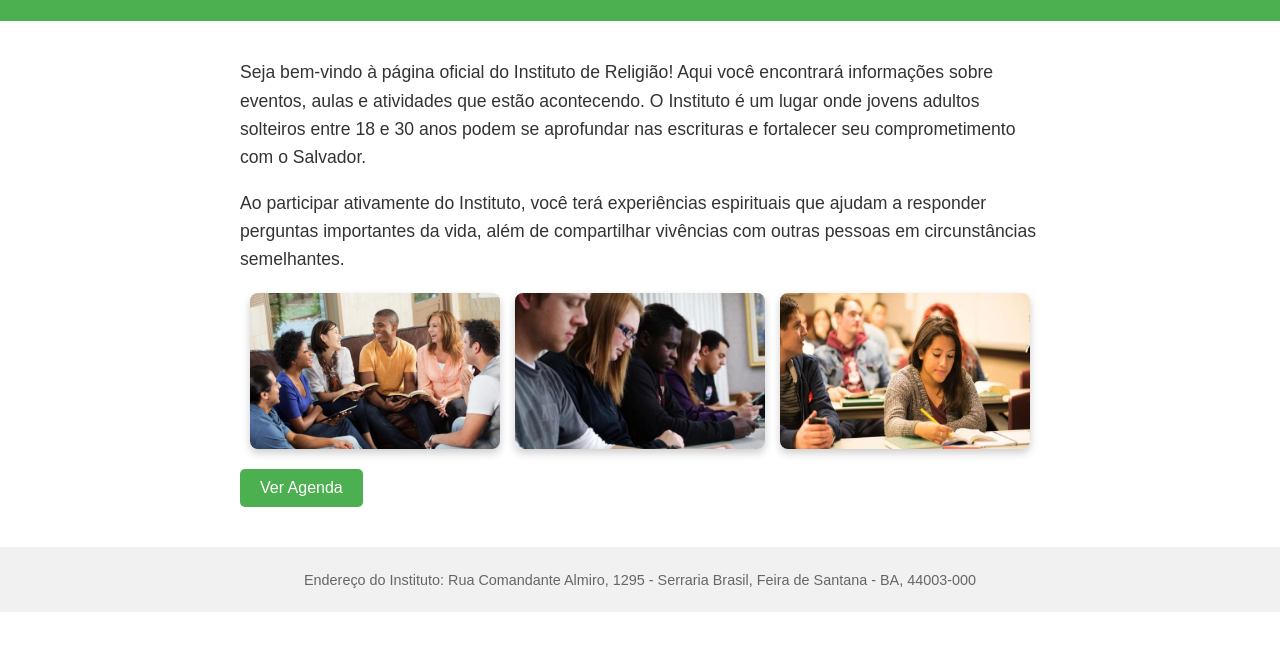
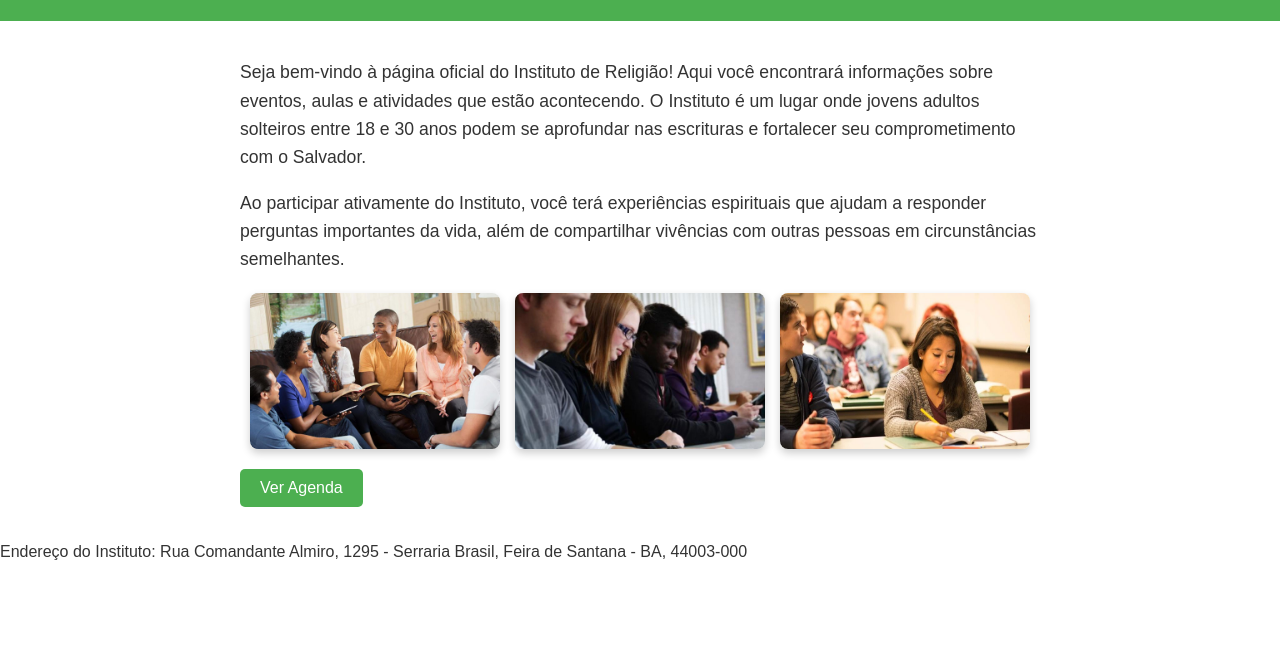
Before and after one commit to institutofsa/institutohome, a plain HTML site: page index.html in a window 1280 px wide. Shown: the part 99-750 px from the top of the page. Drawn offline with Linux system fonts and the light colour scheme.

Commit message:
commit04

```diff
--- a/style.css
+++ b/style.css
@@ -78,12 +78,3 @@ body {
 .online-class-button:hover {
     background-color: #45a049; /* Cor ao passar o mouse */
 }
-
-.footer {
-    background-color: #f1f1f1; /* Cor de fundo do rodapé */
-    text-align: center; /* Alinhamento centralizado */
-    padding: 10px 0; /* Espaçamento interno */
-    margin-top: 20px; /* Margem superior */
-    font-size: 0.9em; /* Tamanho da fonte do rodapé */
-    color: #666; /* Cor do texto */
-}
```
